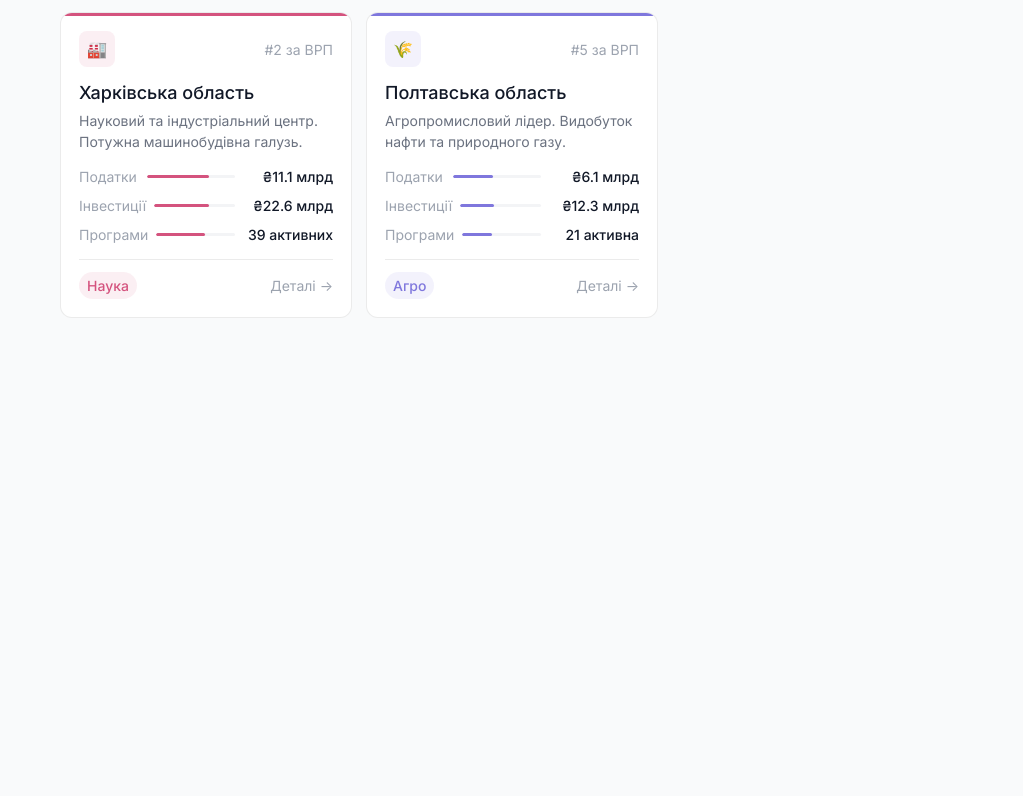
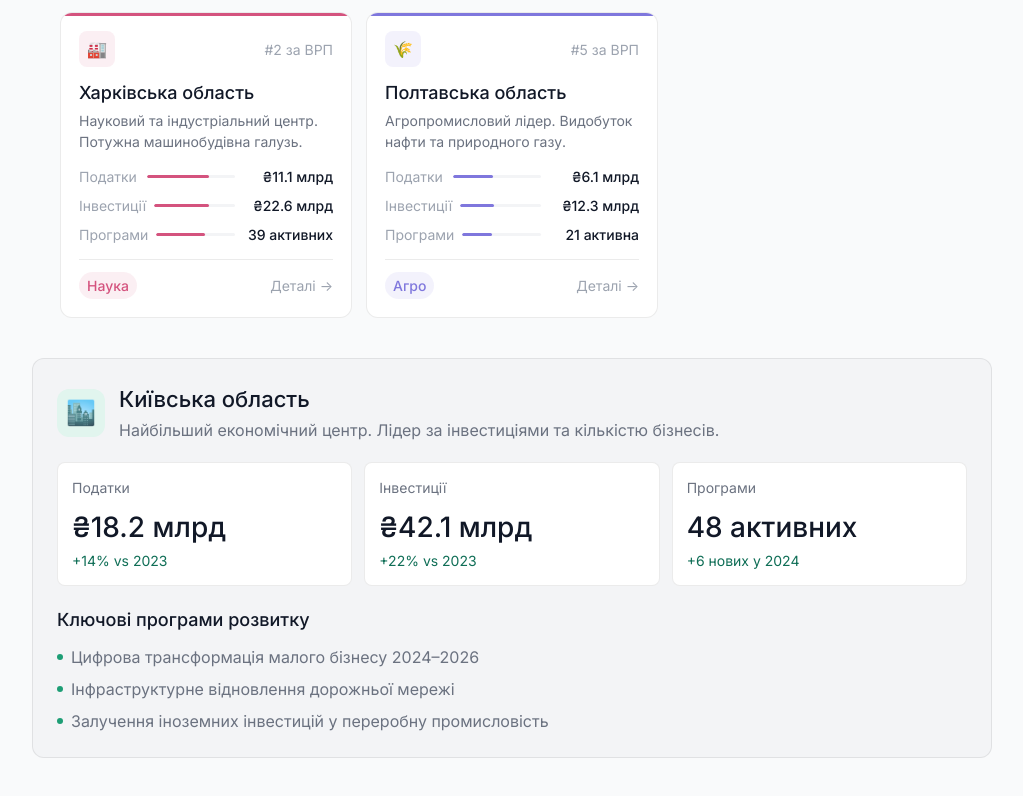
Before and after one commit to je-swy/uaregio, a React (Vite) app: page / in a window 1280 px wide. Shown: the part 1085-1881 px from the top of the page, without its empty margins (128-1151 px from the left). Before the commit the page ends 1443 px from the top, so only its background shows below. Built offline with nearby package versions, Linux system fonts and the light colour scheme.

Commit message:
feat: add DetailPanel component

```diff
--- a/src/App.tsx
+++ b/src/App.tsx
@@ -4,6 +4,7 @@ import { regions } from "./data/regions";
 import Header from "./components/Header/Header";
 import Hero from "./components/Hero/Hero";
 import RegionList from "./components/RegionList/RegionList";
+import DetailPanel from "./components/DetailPanel/DetailPanel";
 
 function App() {
   const [selected, setSelected] = useState<Region | null>(regions[0]);
@@ -17,6 +18,7 @@ function App() {
         selected={selected}
         onSelect={setSelected}
       />
+      {selected && <DetailPanel region={selected} />}
     </div>
   );
 }
--- /dev/null
+++ b/src/components/DetailPanel/DetailPanel.module.scss
@@ -0,0 +1,99 @@
+@use '../../styles/variables' as *;
+@use '../../styles/mixins' as *;
+
+.panel {
+  margin: 0 $container-pad $space-10;
+  max-width: $container-max;
+  margin-left: auto;
+  margin-right: auto;
+  background: $color-bg-panel;
+  border: 0.5px solid $color-border;
+  border-radius: $radius-lg;
+  padding: $space-6;
+}
+
+.header {
+  @include flex(center, flex-start, 14px);
+  margin-bottom: $space-5;
+}
+
+.icon {
+  width: 48px;
+  height: 48px;
+  border-radius: $radius-lg;
+  background: $color-primary-light;
+  @include flex(center, center);
+  font-size: 24px;
+  flex-shrink: 0;
+}
+
+.title {
+  @include text($text-lg, $weight-medium);
+}
+
+.sub {
+  @include text($text-sm, $weight-regular, $color-text-secondary);
+  margin-top: 2px;
+}
+
+.stats {
+  display: grid;
+  grid-template-columns: repeat(3, 1fr);
+  gap: 12px;
+  margin-bottom: $space-5;
+}
+
+.stat {
+  background: $color-bg-card;
+  border: 0.5px solid $color-border;
+  border-radius: $radius-md;
+  padding: 14px;
+}
+
+.statLabel {
+  @include text($text-xs, $weight-regular, $color-text-secondary);
+  margin-bottom: $space-2;
+}
+
+.statValue {
+  @include text($text-xl, $weight-medium);
+}
+
+.statDelta {
+  @include text($text-xs, $weight-regular, $color-primary-dark);
+  margin-top: 2px;
+}
+
+.programsTitle {
+  @include text($text-base, $weight-medium);
+  margin-bottom: $space-3;
+}
+
+.programList {
+  display: flex;
+  flex-direction: column;
+  gap: $space-2;
+}
+
+.programItem {
+  @include flex(center, flex-start, $space-2);
+  @include text($text-sm, $weight-regular, $color-text-secondary);
+}
+
+.programDot {
+  width: 6px;
+  height: 6px;
+  border-radius: 50%;
+  background: $color-primary;
+  flex-shrink: 0;
+}
+
+@media (max-width: 768px) {
+  .stats {
+    grid-template-columns: 1fr;
+  }
+
+  .panel {
+    margin: 0 $space-4 $space-8;
+  }
+}
--- /dev/null
+++ b/src/components/DetailPanel/DetailPanel.tsx
@@ -0,0 +1,42 @@
+import type { Region } from "../../types";
+import styles from "./DetailPanel.module.scss";
+
+interface Props {
+  region: Region;
+}
+
+const STAT_DELTAS = ["+14% vs 2023", "+22% vs 2023", "+6 нових у 2024"];
+
+export default function DetailPanel({ region }: Props) {
+  return (
+    <div className={styles.panel}>
+      <div className={styles.header}>
+        <div className={styles.icon}>{region.icon}</div>
+        <div>
+          <div className={styles.title}>{region.name}</div>
+          <div className={styles.sub}>{region.description}</div>
+        </div>
+      </div>
+
+      <div className={styles.stats}>
+        {region.metrics.map((m, i) => (
+          <div key={m.label} className={styles.stat}>
+            <div className={styles.statLabel}>{m.label}</div>
+            <div className={styles.statValue}>{m.value}</div>
+            <div className={styles.statDelta}>{STAT_DELTAS[i]}</div>
+          </div>
+        ))}
+      </div>
+
+      <div className={styles.programsTitle}>Ключові програми розвитку</div>
+      <div className={styles.programList}>
+        {region.programs.map((program) => (
+          <div key={program} className={styles.programItem}>
+            <div className={styles.programDot} />
+            {program}
+          </div>
+        ))}
+      </div>
+    </div>
+  );
+}
```
